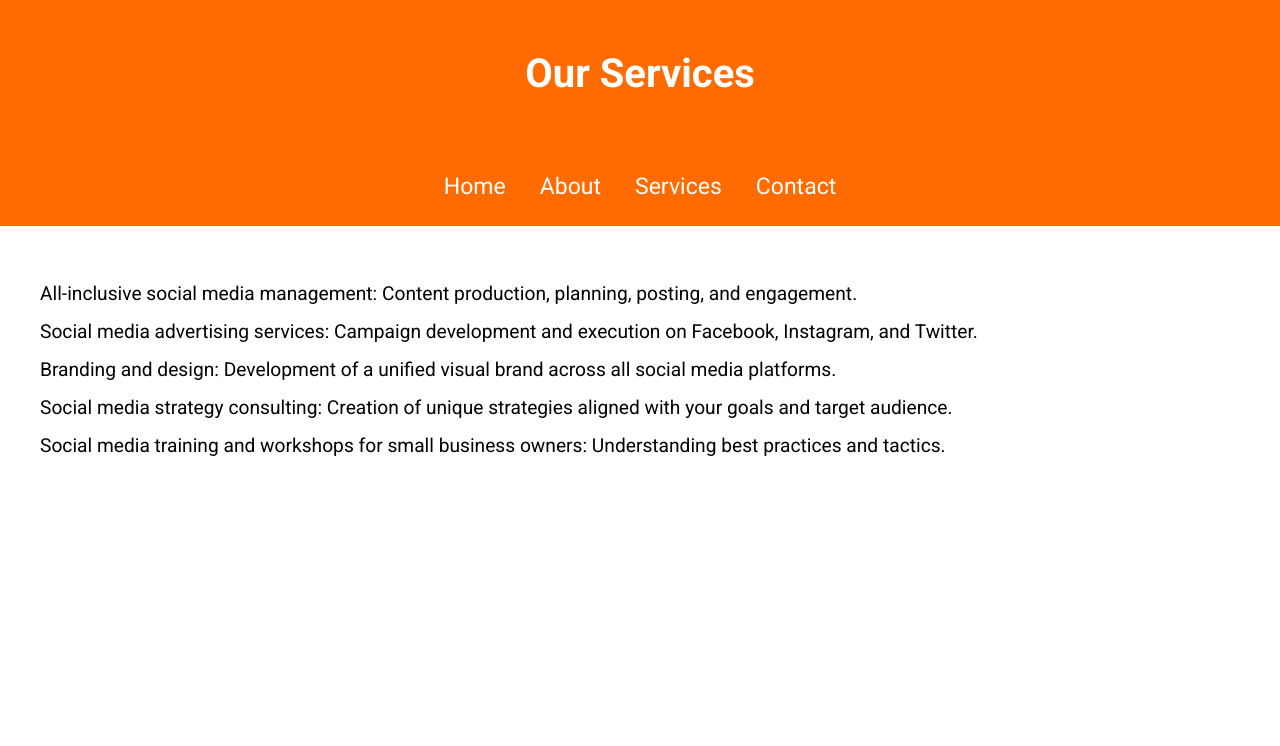
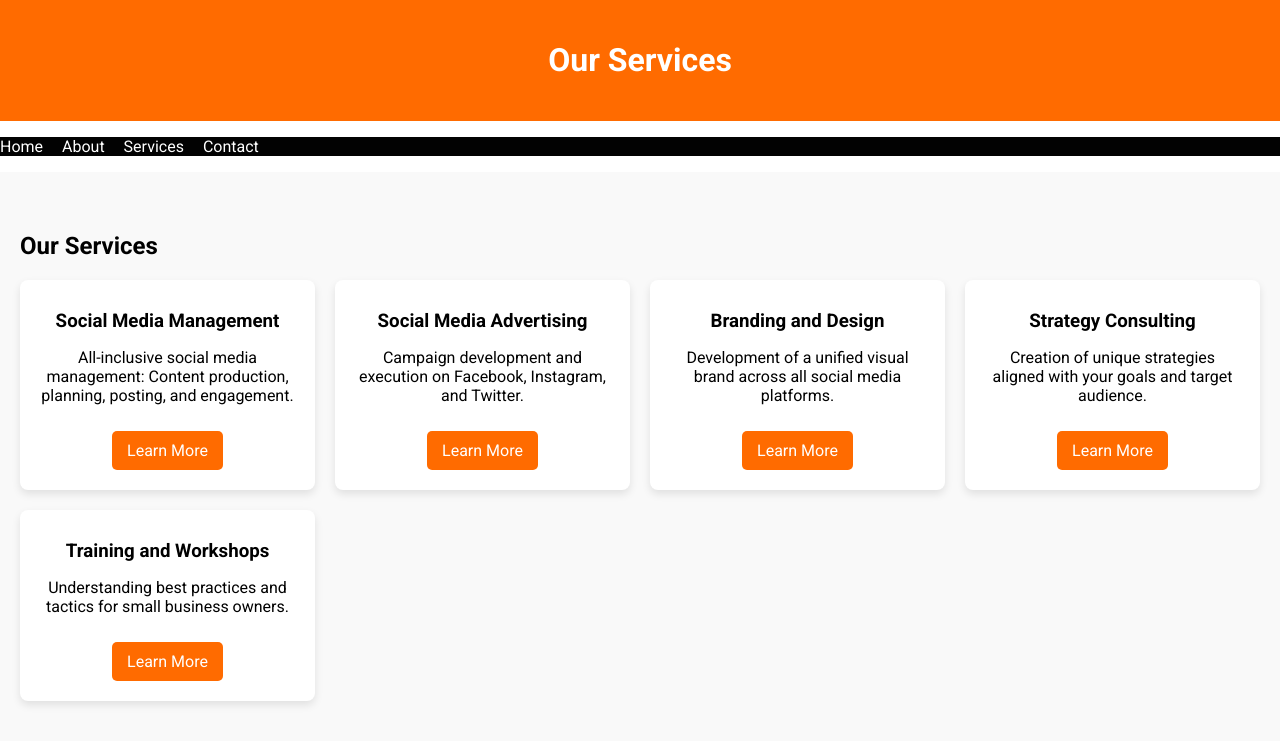
Before and after one commit to bablu85858585/mba, a plain HTML site: page services.html in a window 1280 px wide. Drawn offline with Linux system fonts and the light colour scheme.

Commit message:
Add files via upload

```diff
--- a/services.html
+++ b/services.html
@@ -20,13 +20,39 @@
         </ul>
     </nav>
     <section class="services">
-        <ul>
-            <li>All-inclusive social media management: Content production, planning, posting, and engagement.</li>
-            <li>Social media advertising services: Campaign development and execution on Facebook, Instagram, and Twitter.</li>
-            <li>Branding and design: Development of a unified visual brand across all social media platforms.</li>
-            <li>Social media strategy consulting: Creation of unique strategies aligned with your goals and target audience.</li>
-            <li>Social media training and workshops for small business owners: Understanding best practices and tactics.</li>
-        </ul>
+        <h2>Our Services</h2>
+        <div class="service-grid">
+            <div class="service-card">
+                <i class="fas fa-cog"></i>
+                <h3>Social Media Management</h3>
+                <p>All-inclusive social media management: Content production, planning, posting, and engagement.</p>
+                <a href="#" class="btn">Learn More</a>
+            </div>
+            <div class="service-card">
+                <i class="fas fa-bullhorn"></i>
+                <h3>Social Media Advertising</h3>
+                <p>Campaign development and execution on Facebook, Instagram, and Twitter.</p>
+                <a href="#" class="btn">Learn More</a>
+            </div>
+            <div class="service-card">
+                <i class="fas fa-paint-brush"></i>
+                <h3>Branding and Design</h3>
+                <p>Development of a unified visual brand across all social media platforms.</p>
+                <a href="#" class="btn">Learn More</a>
+            </div>
+            <div class="service-card">
+                <i class="fas fa-chart-line"></i>
+                <h3>Strategy Consulting</h3>
+                <p>Creation of unique strategies aligned with your goals and target audience.</p>
+                <a href="#" class="btn">Learn More</a>
+            </div>
+            <div class="service-card">
+                <i class="fas fa-chalkboard-teacher"></i>
+                <h3>Training and Workshops</h3>
+                <p>Understanding best practices and tactics for small business owners.</p>
+                <a href="#" class="btn">Learn More</a>
+            </div>
+        </div>
     </section>
 </body>
 </html>
--- a/styles.css
+++ b/styles.css
@@ -1,77 +1,88 @@
+/* General styles */
 body {
     font-family: 'Roboto', sans-serif;
     margin: 0;
     padding: 0;
-    background-color: white;
-    color: #020202;
+    background-color: #ffffff; /* Background color */
 }
 
 header {
+    background-color: #FF6B00; /* Header background color */
+    color: white;
+    padding: 20px;
     text-align: center;
-    background-color: #FF6B00;
-    padding: 50px 20px;
+}
+
+nav {
+    background-color: #020202; /* Navigation background color */
     color: white;
 }
 
-h1 {
-    font-size: 2.5em;
-    margin: 0;
-}
-
-p {
-    font-size: 1.2em;
-    margin: 10px 0;
-}
-
-.header-img {
-    max-width: 300px;
-    margin-top: 20px;
-}
-
-nav {
-    background-color: #FF6B00;
-    padding: 10px;
-}
-
 nav ul {
-    list-style-type: none;
+    list-style: none;
     padding: 0;
-    text-align: center;
 }
 
 nav ul li {
     display: inline;
-    margin: 0 15px;
+    margin-right: 15px;
 }
 
 nav ul li a {
     color: white;
     text-decoration: none;
-    font-size: 1.2em;
 }
 
-.about, .services, .contact {
-    padding: 40px;
-    background-color: white;
-    color: #020202;
+nav ul li a:hover {
+    text-decoration: underline; /* Underline effect on hover */
 }
 
-h2 {
-    color: #FF6B00;
-    font-size: 2em;
-    margin-bottom: 20px;
+.services {
+    padding: 40px 20px;
+    background-color: #f9f9f9; /* Light background for contrast */
 }
 
-ul {
-    list-style-type: none;
-    padding: 0;
+.service-grid {
+    display: grid;
+    grid-template-columns: repeat(auto-fill, minmax(250px, 1fr)); /* Responsive grid */
+    gap: 20px;
 }
 
-ul li {
-    font-size: 1.2em;
-    margin-bottom: 15px;
+.service-card {
+    background: white;
+    border-radius: 8px;
+    box-shadow: 0 4px 8px rgba(0, 0, 0, 0.1);
+    padding: 20px;
+    text-align: center;
+    transition: transform 0.3s, box-shadow 0.3s;
 }
 
-.contact p {
-    font-size: 1.2em;
+.service-card:hover {
+    transform: translateY(-5px); /* Lift effect on hover */
+    box-shadow: 0 8px 16px rgba(0, 0, 0, 0.2);
 }
+
+.service-card i {
+    font-size: 30px; /* Icon size */
+    margin-bottom: 10px;
+    color: #FF6B00; /* Matching the brand color */
+}
+
+.service-card h3 {
+    margin: 10px 0;
+}
+
+.btn {
+    display: inline-block;
+    margin-top: 10px;
+    padding: 10px 15px;
+    background-color: #FF6B00;
+    color: white;
+    border-radius: 5px;
+    text-decoration: none;
+    transition: background-color 0.3s;
+}
+
+.btn:hover {
+    background-color: #e65c00; /* Darker shade on hover */
+}
```
Also changed, not shown: about.html (+11 -9 lines), contact.html (+11 -9 lines), index.html (+23 -12 lines).
